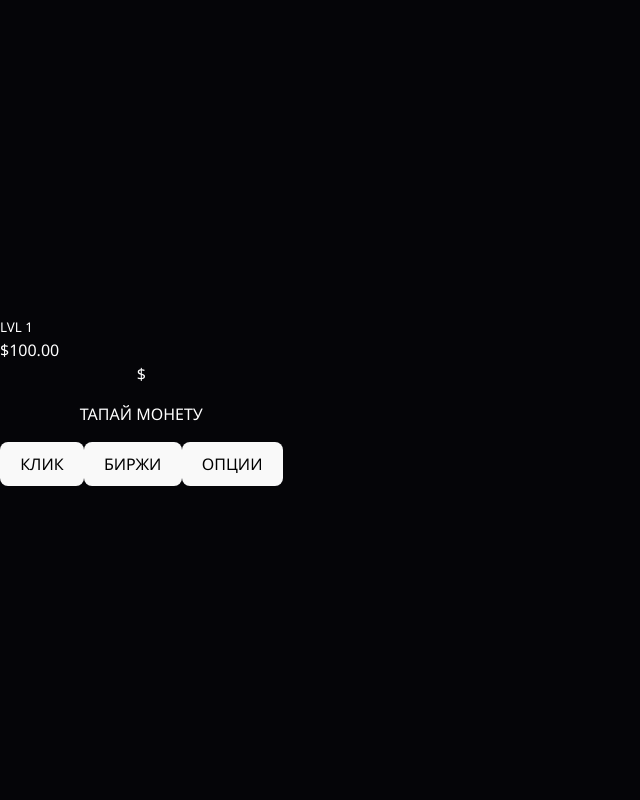
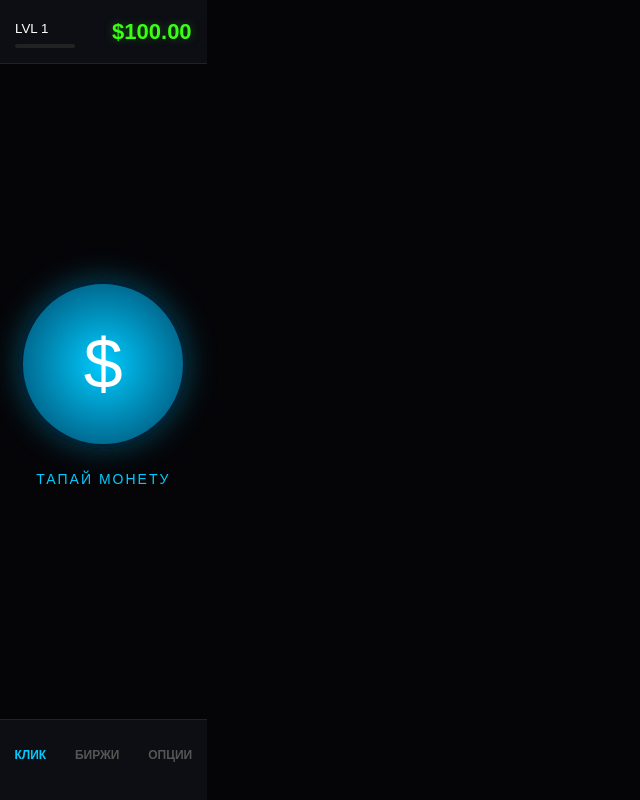
Before and after one commit to katyakuznezc-cmd/treidgame, a React (Vite) app: page / in a window 1280 px wide. Shown: the whole page, without its empty margins (0-640 px from the left). Built offline with nearby package versions, Linux system fonts and the light colour scheme.

Commit message:
Update App.css

```diff
--- a/src/App.css
+++ b/src/App.css
@@ -1,66 +1,72 @@
-:root { --neon: #00ccff; --green: #39ff14; --red: #ff0055; --bg: #050508; }
-body { margin: 0; background: var(--bg); color: #fff; font-family: 'Segoe UI', sans-serif; overflow: hidden; user-select: none; }
+:root {
+  --bg: #050508;
+  --panel: #0d0d14;
+  --neon: #00ccff;
+  --green: #39ff14;
+  --red: #ff0055;
+}
 
-.app-container { height: 100vh; display: flex; flex-direction: column; position: relative; }
+body { margin: 0; background: var(--bg); color: white; font-family: sans-serif; overflow: hidden; }
 
-/* Header */
-.main-header { padding: 15px; background: #0d0d14; border-bottom: 1px solid #1a1a1a; display: flex; justify-content: space-between; align-items: center; }
-.bal-val { font-size: 24px; font-weight: 900; color: var(--green); text-shadow: 0 0 10px rgba(57, 255, 20, 0.3); }
-.xp-mini { width: 60px; height: 4px; background: #222; border-radius: 2px; margin-top: 4px; }
+.app { height: 100vh; display: flex; flex-direction: column; }
+
+.header { padding: 15px; display: flex; justify-content: space-between; align-items: center; background: var(--panel); border-bottom: 1px solid #222; }
+.balance { color: var(--green); font-size: 22px; font-weight: bold; text-shadow: 0 0 10px rgba(57,255,20,0.3); }
+.xp-bar { width: 60px; height: 4px; background: #222; border-radius: 2px; margin-top: 4px; }
 .xp-fill { height: 100%; background: var(--neon); transition: 0.3s; }
+
+.main { flex: 1; position: relative; display: flex; flex-direction: column; }
 
 /* Mining */
 .page-mining { flex: 1; display: flex; flex-direction: column; align-items: center; justify-content: center; }
-.tap-circle { width: 200px; height: 200px; background: radial-gradient(circle, var(--neon), #004466); border-radius: 50%; display: flex; align-items: center; justify-content: center; font-size: 80px; cursor: pointer; border: 8px solid #001a22; box-shadow: 0 0 40px rgba(0, 204, 255, 0.4); }
-.tap-dollar { position: absolute; color: var(--green); font-weight: bold; pointer-events: none; animation: flyUp 0.8s forwards; font-size: 20px; z-index: 100; }
+.coin-btn { width: 160px; height: 160px; background: radial-gradient(circle, var(--neon), #004466); border-radius: 50%; display: flex; align-items: center; justify-content: center; font-size: 70px; cursor: pointer; border: 5px solid #002233; box-shadow: 0 0 30px rgba(0, 204, 255, 0.3); }
+.neon-text { margin-top: 20px; color: var(--neon); letter-spacing: 2px; font-size: 14px; }
 
-/* DEX List & Indicators */
-.dex-list { padding: 20px; display: grid; grid-template-columns: 1fr 1fr; gap: 15px; }
-.dex-card { position: relative; padding: 30px 10px; border: 1px solid #333; border-radius: 12px; text-align: center; font-weight: bold; background: #0d0d14; }
-.dex-indicator { position: absolute; top: 10px; right: 10px; width: 10px; height: 10px; background: var(--red); border-radius: 50%; box-shadow: 0 0 8px var(--red); animation: pulse 1s infinite; }
+/* Trade Grid */
+.dex-grid { padding: 20px; display: grid; grid-template-columns: 1fr 1fr; gap: 15px; }
+.dex-card { position: relative; padding: 25px 10px; background: var(--panel); border: 1px solid #333; border-radius: 12px; text-align: center; font-weight: bold; cursor: pointer; transition: 0.2s; }
+.red-dot { position: absolute; top: 10px; right: 10px; width: 10px; height: 10px; background: var(--red); border-radius: 50%; box-shadow: 0 0 10px var(--red); animation: blink 1s infinite; }
 
 /* Terminal */
-.dex-terminal { flex: 1; display: flex; flex-direction: column; background: #08080c; position: relative; }
-.greed-on { border: 2px solid var(--green); box-shadow: inset 0 0 20px rgba(57, 255, 20, 0.2); }
-.greed-alert { background: var(--green); color: #000; font-size: 10px; font-weight: bold; text-align: center; padding: 4px; animation: flash 0.5s infinite; }
+.terminal { flex: 1; display: flex; flex-direction: column; background: #08080c; position: relative; margin: 10px; border: 1px solid #222; border-radius: 10px; overflow: hidden; }
+.term-nav { padding: 10px; display: flex; gap: 10px; border-bottom: 1px solid #222; align-items: center; }
+.term-nav input { background: #111; border: 1px solid #333; color: white; padding: 5px; width: 70px; border-radius: 4px; }
+.lev-control { flex: 1; display: flex; flex-direction: column; font-size: 10px; }
 
-.term-top { padding: 10px; display: flex; gap: 10px; border-bottom: 1px solid #1a1a1a; align-items: center; }
-.term-top input { background: #111; border: 1px solid #333; color: #fff; padding: 8px; width: 80px; border-radius: 4px; }
-.lev-box { flex: 1; display: flex; flex-direction: column; font-size: 9px; }
-.back-btn { background: none; border: 1px solid #333; color: #fff; padding: 5px 10px; border-radius: 4px; }
+.term-content { display: flex; flex: 1; overflow: hidden; }
+.coin-list { flex: 2; overflow-y: auto; border-right: 1px solid #111; }
+.coin-row { display: flex; justify-content: space-between; padding: 12px 10px; border-bottom: 1px solid #080808; font-size: 13px; }
+.coin-row.active { background: rgba(0, 204, 255, 0.05); border-left: 3px solid var(--neon); }
+.trade-btn { background: none; border: 1px solid var(--neon); color: var(--neon); padding: 4px 10px; border-radius: 4px; font-size: 10px; font-weight: bold; }
+.trade-btn.closed { border-color: #333; color: #444; }
 
-.term-body { display: flex; flex: 1; overflow: hidden; }
-.coin-side { flex: 1.6; overflow-y: auto; border-right: 1px solid #1a1a1a; padding-bottom: 100px; }
-.coin-item { display: flex; justify-content: space-between; align-items: center; padding: 12px 10px; border-bottom: 1px solid #111; }
-.active-pos { background: rgba(0, 204, 255, 0.05); border-left: 3px solid var(--neon); }
+.diary { flex: 1; background: #020202; padding: 5px; font-size: 9px; overflow-y: auto; }
+.diary div { margin-bottom: 4px; }
 
-.btn-trade { padding: 8px 10px; border-radius: 4px; border: 1px solid var(--neon); background: none; color: var(--neon); font-weight: bold; font-size: 10px; width: 65px; }
-.btn-trade.closed { border-color: #444; color: #444; }
+.signal-bar { position: absolute; bottom: 10px; left: 50%; transform: translateX(-50%); background: rgba(0,0,0,0.9); padding: 8px 15px; border-radius: 20px; border: 1px solid var(--green); font-size: 11px; white-space: nowrap; box-shadow: 0 0 15px rgba(57, 255, 20, 0.2); z-index: 10; }
 
-.orderbook-side { flex: 1; background: #050508; display: flex; flex-direction: column; }
-.diary-section { flex: 1; padding: 8px; overflow-y: auto; }
-.diary-head { display: flex; justify-content: space-between; font-size: 9px; color: #555; margin-bottom: 8px; border-bottom: 1px solid #222; padding-bottom: 4px; }
-.log-row { display: flex; justify-content: space-between; font-size: 9px; margin-bottom: 5px; color: #aaa; }
+/* Overlay */
+.tut-overlay { position: absolute; inset: 0; background: rgba(0,0,0,0.9); z-index: 100; display: flex; align-items: center; justify-content: center; }
+.tut-card { background: var(--panel); border: 1px solid var(--neon); padding: 25px; border-radius: 15px; text-align: center; width: 250px; }
+.tut-card h3 { color: var(--neon); margin-top: 0; }
+.tut-card button { background: var(--neon); border: none; padding: 10px 20px; border-radius: 5px; font-weight: bold; margin-top: 15px; }
 
-/* Signal */
-.signal-mini { position: absolute; bottom: 85px; left: 50%; transform: translateX(-50%); background: rgba(0,0,0,0.9); padding: 8px 20px; border-radius: 25px; border: 1px solid var(--green); font-size: 11px; white-space: nowrap; box-shadow: 0 0 15px rgba(57, 255, 20, 0.2); }
-
-/* Tutorial & Settings */
-.tut-overlay { position: absolute; inset: 0; background: rgba(0,0,0,0.95); z-index: 1000; display: flex; align-items: center; justify-content: center; padding: 20px; }
-.tut-card { background: #0d0d14; border: 1px solid var(--neon); padding: 30px 20px; border-radius: 16px; text-align: center; max-width: 280px; }
-.tut-card h3 { color: var(--neon); margin: 0 0 10px; }
-.page-settings { padding: 30px; }
-.setting-item { display: flex; justify-content: space-between; align-items: center; margin-bottom: 20px; border-bottom: 1px solid #222; padding-bottom: 10px; }
-.creator-link { display: block; margin-top: 40px; color: var(--neon); text-decoration: none; font-size: 12px; text-align: center; }
+/* Settings */
+.page-settings { padding: 30px; text-align: center; }
+.setting-row { display: flex; justify-content: space-between; align-items: center; margin-top: 30px; border-bottom: 1px solid #222; padding-bottom: 15px; font-size: 12px; }
+.setting-row button { background: #222; border: 1px solid var(--neon); color: white; padding: 5px 15px; border-radius: 4px; }
+.tg-link { display: block; margin-top: 50px; color: var(--neon); text-decoration: none; font-size: 14px; font-weight: bold; }
 
 /* Nav */
-.bottom-nav { height: 75px; background: #0d0d14; display: flex; border-top: 1px solid #1a1a1a; padding-bottom: 15px; }
-.bottom-nav button { flex: 1; background: none; border: none; color: #555; font-size: 11px; font-weight: bold; }
-.bottom-nav button.active { color: var(--neon); }
+.nav-bar { height: 70px; background: var(--panel); display: flex; border-top: 1px solid #222; padding-bottom: 10px; }
+.nav-bar button { flex: 1; background: none; border: none; color: #555; font-weight: bold; font-size: 12px; }
+.nav-bar button.active { color: var(--neon); }
 
-.grn { color: var(--green); }
-.red { color: var(--red); }
+/* Helpers */
+.win { color: var(--green); }
+.loss { color: var(--red); }
+.tap-anim { position: absolute; color: var(--green); font-weight: bold; pointer-events: none; animation: flyUp 0.8s forwards; z-index: 50; }
+.greed-alert { background: var(--green); color: black; font-size: 9px; font-weight: bold; text-align: center; padding: 4px; }
 
-@keyframes flyUp { 0% { opacity: 1; transform: translateY(0); } 100% { opacity: 0; transform: translateY(-120px); } }
-@keyframes pulse { 50% { opacity: 0.4; transform: scale(1.2); } }
-@keyframes flash { 50% { opacity: 0.5; } }
+@keyframes flyUp { 0% { opacity:1; transform:translateY(0); } 100% { opacity:0; transform:translateY(-100px); } }
+@keyframes blink { 50% { opacity: 0.3; transform: scale(0.8); } }
```
